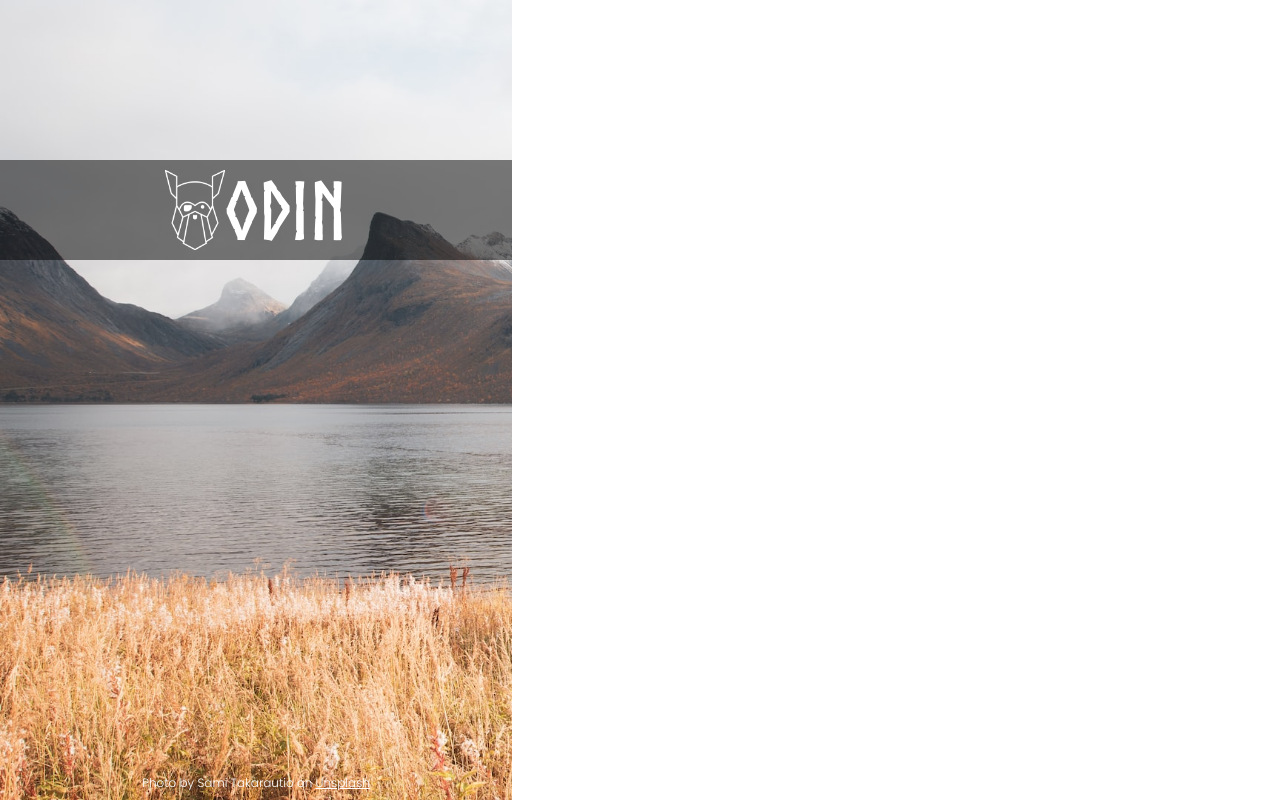
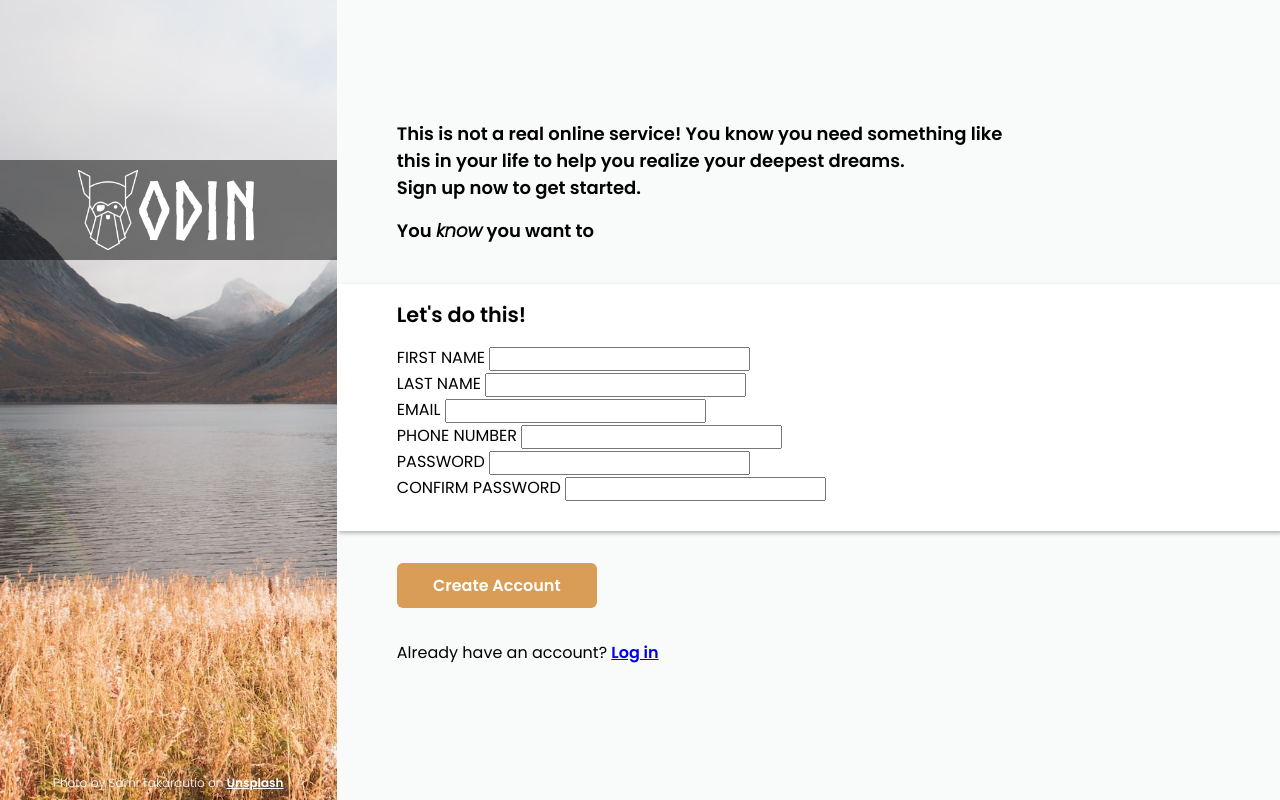
Before and after one commit to bernardo-mcosta/sing-up-form, a plain HTML site: page index.html in a window 1280 px wide. Drawn offline with Linux system fonts and the light colour scheme.

Commit message:
Create right container

```diff
--- a/index.html
+++ b/index.html
@@ -23,5 +23,48 @@
     <div class="left-container-footer">Photo by Sami Takarautio on <a href="https://unsplash.com/pt-br/fotografias/B8mHassV6Q0">Unsplash</a></div>
   </div>
 
+  <div class="right-container">
+    <div class="dummy-text">
+      <p>This is not a real online service! You know you need something like this in your life to help you realize your deepest dreams.</p>
+      <p>Sign up now to get started.</p>
+      <p class='helper-paragraph'>You <em>know</em> you want to</p>
+    </div>
+
+    <form action="#">
+      <div class="form">
+        <p>Let's do this!</p>
+        <div class="form-row">
+          <label for="first-name">FIRST NAME</label>
+          <input type="text" name="first-name" id="first-name">
+        </div>
+        <div class="form-row">
+          <label for="last-name">LAST NAME</label>
+          <input type="text" name="last-name" id="last-name">
+        </div>
+        <div class="form-row">
+          <label for="email">EMAIL</label>
+          <input type="email" name="email" id="email">
+        </div>
+        <div class="form-row">
+          <label for="phone">PHONE NUMBER</label>
+          <input type="number" name="phone" id="phone">
+        </div>
+
+        <div class="form-row">
+          <label for="password">PASSWORD</label>
+          <input type="password" name="password" id="password">
+        </div>
+
+        <div class="form-row">
+          <label for="confirm-password">CONFIRM PASSWORD</label>
+          <input type="confirm-password" name="confirm-password" id="confirm-password">
+        </div>
+      </div>
+      <button>Create Account</button>
+      <p class='log-in-text'>Already have an account? <a href="#">Log in</a></p>
+    </form>
+
+  </div>
+
 </body>
 </html>
--- a/style.css
+++ b/style.css
@@ -3,14 +3,20 @@
   src: url(./resources/Norse-Bold.otf);
 }
 
+* {
+  margin: 0;
+  padding: 0;
+  font-family: "Poppins", sans-serif;
+}
+
 body {
-  margin: 0;
-  font-family: "Poppins", sans-serif;
+  display: flex;
 }
 
 .left-container {
   position: relative;
   width: 40vw;
+  min-width: 300px;
   height: 100vh;
   background-image: url(./images/background.jpg);
   background-size: cover;
@@ -55,3 +61,59 @@ body {
 .left-container-footer a {
   color: white;
 }
+
+.right-container {
+  background-color: #f9fbfa;
+  height: 100vh;
+}
+
+.right-container .dummy-text {
+  margin: 15vh 20vw 5vh 60px;
+  font-weight: 1000;
+  font-size: 18px;
+}
+
+.right-container .helper-paragraph {
+  margin-top: 1rem;
+}
+
+.right-container .form {
+  padding: 0 60px 30px;
+  background-color: white;
+  box-shadow: 2px 2px 4px rgba(0, 0, 0, 0.3);
+}
+
+.right-container .form p {
+  font-size: 1.3rem;
+  font-weight: 800;
+  padding: 15px 0;
+}
+
+.right-container .log-in-text {
+  margin-left: 60px;
+  margin-top: ;
+}
+
+.right-container button {
+  margin: 2rem 60px 2rem;
+  width: 200px;
+
+  font-size: 16px;
+  font-weight: bold;
+
+  color: #ffffff;
+  background-color: #da9d57;
+
+  border: none;
+  border-radius: 6px;
+  padding: 10px 20px;
+  cursor: pointer;
+}
+
+a {
+  font-weight: 1000;
+}
+
+em {
+  font-style: italic;
+}
```
